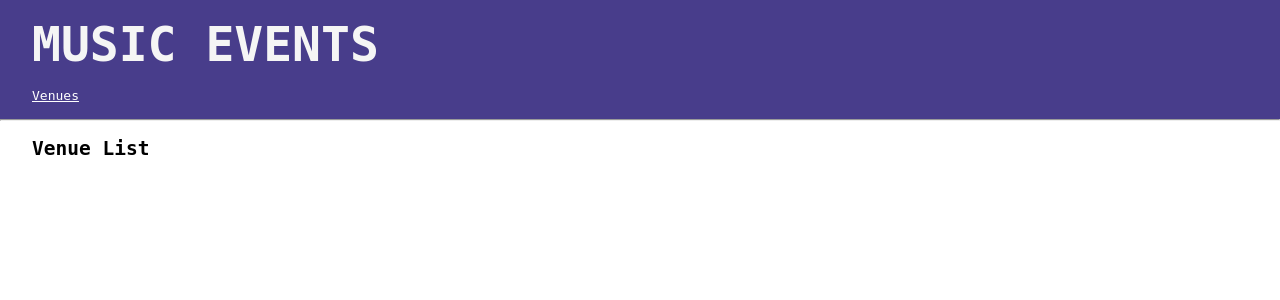
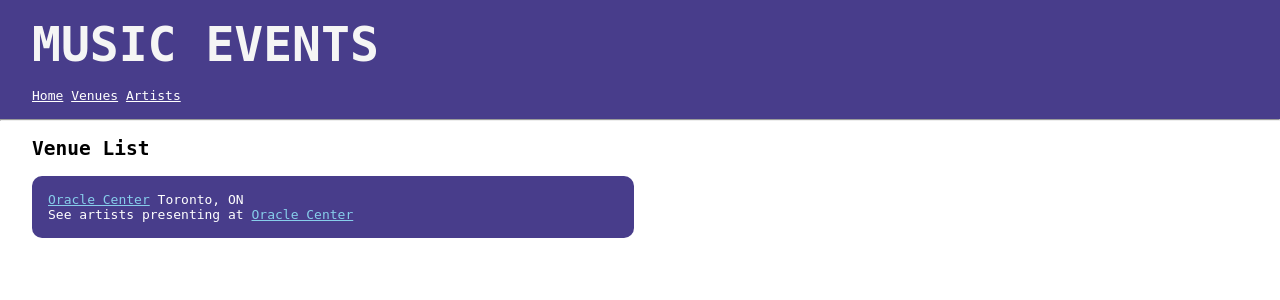
Before and after one commit to fermolanoc/final-project-emerging-tech, a Django app: page /venues/list/ in a window 1280 px wide. Shown: the top 300 px of the page. Run offline with Django 3.2, Linux system fonts and the light colour scheme; data comes from the database, SQL or seed files in the repository; both versions use the stored data as it was after the commit.

Commit message:
[ADD] artists_list views, home link and create first venue to test lists

```diff
--- a/events/music_events/models.py
+++ b/events/music_events/models.py
@@ -16,6 +16,7 @@ class Venue(models.Model):
     city = models.CharField(max_length=200, blank=False)
     state = models.CharField(max_length=2, blank=False)
 
+
     def __str__(self):
         return f'Name: {self.name} Location: {self.city}, {self.state}'
 
--- /dev/null
+++ b/events/music_events/templates/music_events/artists/artists_list.html
@@ -0,0 +1,5 @@
+{% extends 'music_events/base.html' %} {% block content %}
+
+<h2>Artists List</h2>
+
+{% endblock %}
--- a/events/music_events/templates/music_events/base.html
+++ b/events/music_events/templates/music_events/base.html
@@ -9,8 +9,9 @@
 <header>
   <h1>MUSIC EVENTS</h1>
 
+  <a href="{% url 'events:homepage' %}">Home</a>
   <a href="{% url 'events:venue_list' %}">Venues</a>
-{#  <a href="{% url 'events:artist_list' %}">Artists</a>#}
+  <a href="{% url 'events:artist_list' %}">Artists</a>
 {#  <a href="{% url 'events:show_list' %}">Shows</a>#}
 
 </header>
--- a/events/music_events/templates/music_events/venues/venue_list.html
+++ b/events/music_events/templates/music_events/venues/venue_list.html
@@ -2,4 +2,27 @@
 
 <h2>Venue List</h2>
 
+<div class="list">
+    {% for venue in venues_list %}
+
+    <div id="venue-{{ venue.pk }}" class="row">
+      <p>
+        <a href=""
+          >{{ venue.name }}</a
+        >
+        {{ venue.city }}, {{ venue.state }}
+      </p>
+      <p>
+        See artists presenting at
+        <a href=""
+          >{{ venue.name }}</a
+        >
+      </p>
+    </div>
+
+    {% empty %}
+    <p>No venues found</p>
+    {% endfor %}
+  </div>
+
 {% endblock %}
--- a/events/music_events/urls.py
+++ b/events/music_events/urls.py
@@ -7,4 +7,7 @@ urlpatterns = [
 
     # Venue-related
     path('venues/list/', views.venue_list, name='venue_list'),
+
+    # Artist related
+    path('artists/list/', views.artists_list, name='artist_list'),
 ]
--- a/events/music_events/views.py
+++ b/events/music_events/views.py
@@ -1,4 +1,6 @@
 from django.shortcuts import render
+
+from .models import Venue
 
 
 # Create your views here.
@@ -7,4 +9,10 @@ def homepage(request):
 
 
 def venue_list(request):
-    return render(request, 'music_events/venues/venue_list.html')
+    venues_list = Venue.objects.all().order_by('name')
+    context = {'venues_list': venues_list}
+    return render(request, 'music_events/venues/venue_list.html', context)
+
+
+def artists_list(request):
+    return render(request, 'music_events/artists/artists_list.html')
```
Also changed, not shown: events/db.sqlite3.
